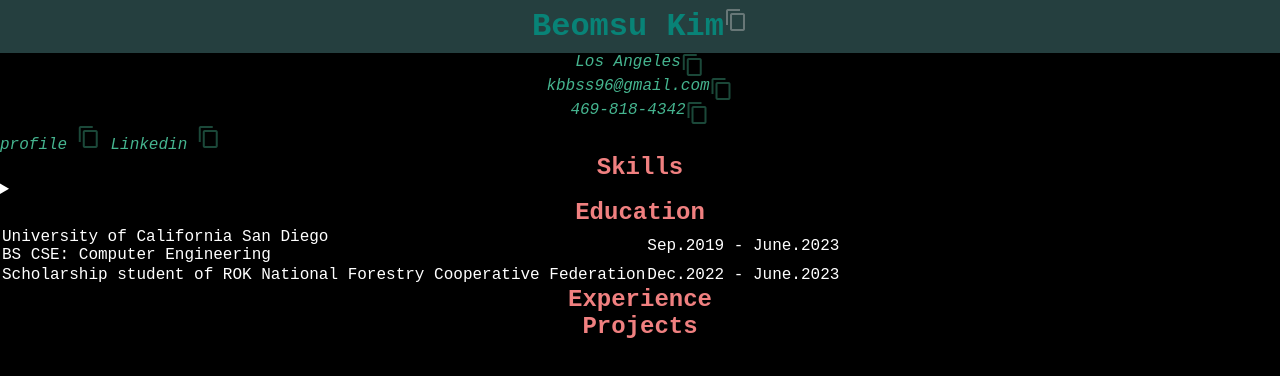
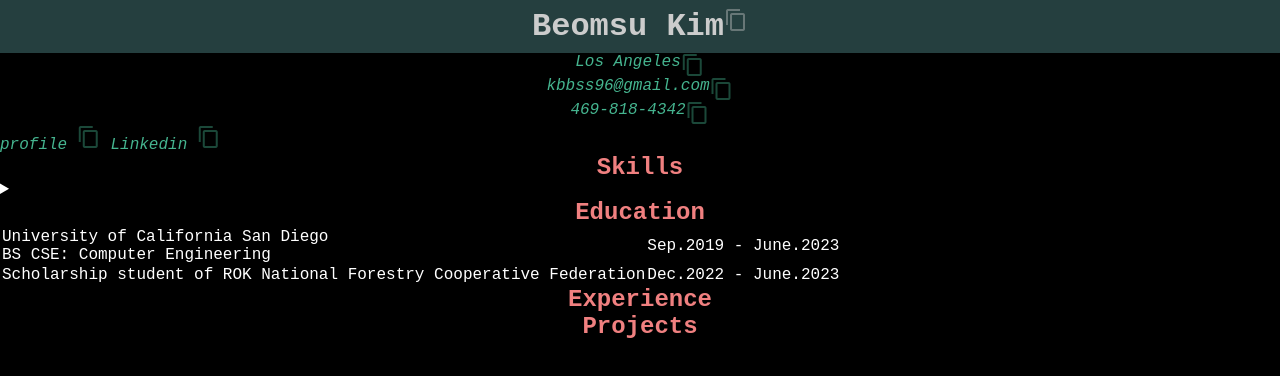
Before and after one commit to bkim9/Resume, a plain HTML site: page index.html in a window 1280 px wide. Drawn offline with Linux system fonts and the light colour scheme.

Commit message:
Update main.css
Color Adjustments

```diff
--- a/main.css
+++ b/main.css
@@ -55,7 +55,7 @@ h2 {
     color: lightcoral;
 }
 
-#title a {
+h2 a {
     color: rgb(11, 164, 149);
 }
 
```
